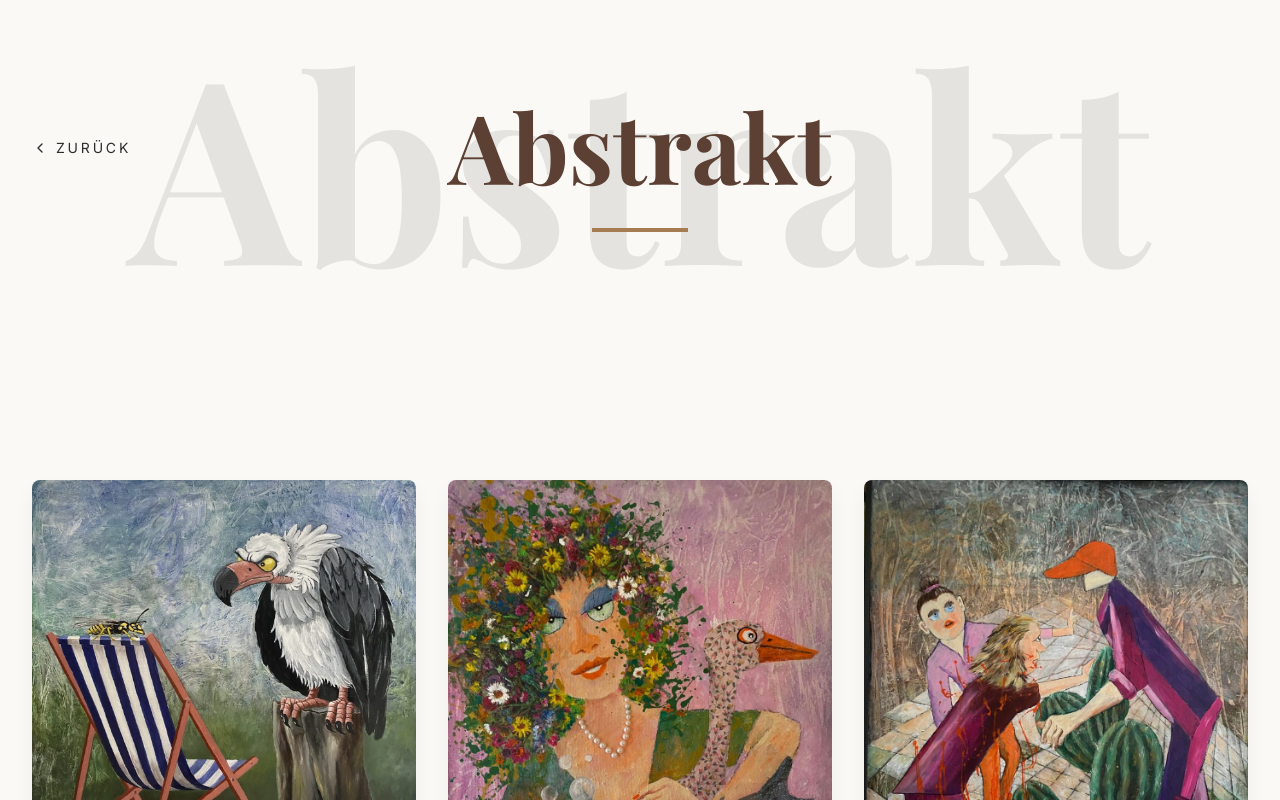
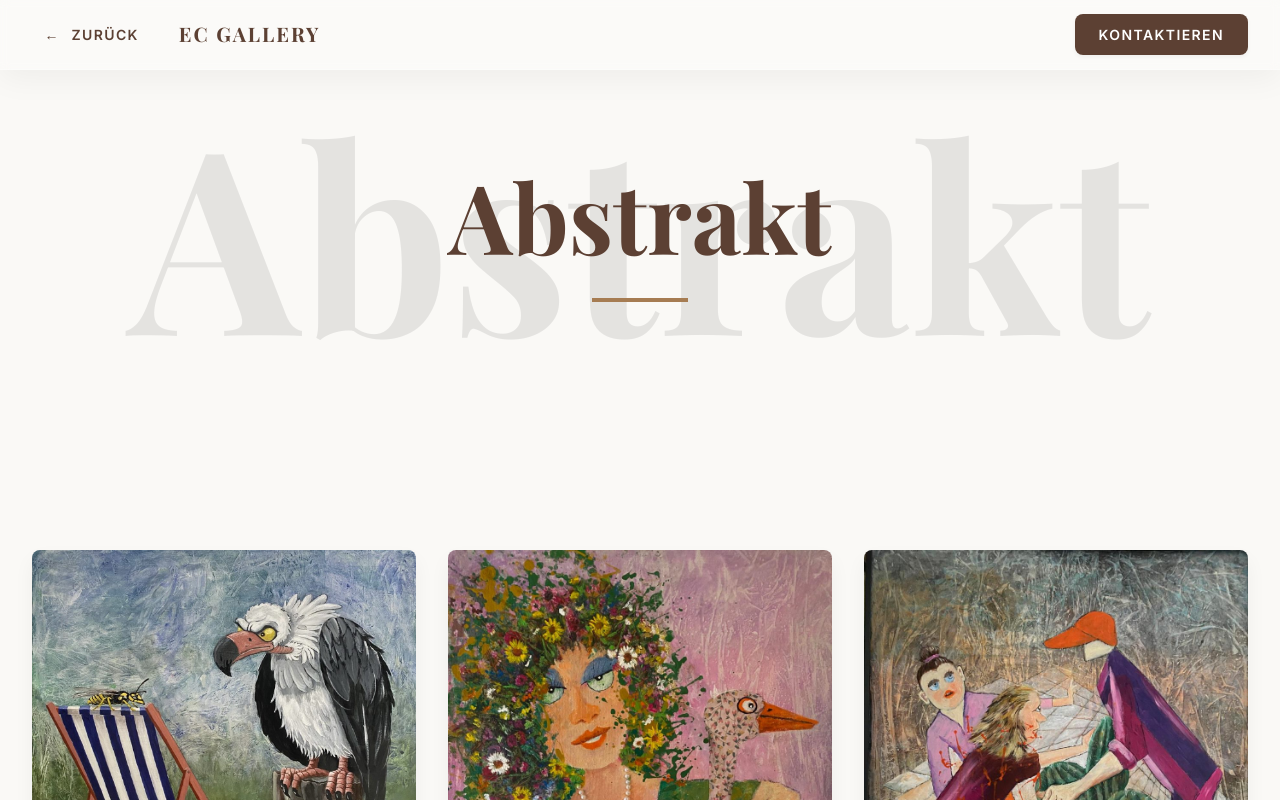
Before and after one commit to christjunior96/ec-gallery, a Next.js app: page /Abstrakt in a window 1280 px wide. Shown: the top 800 px of the page. Built offline with nearby package versions, Linux system fonts and the light colour scheme; a web font is replaced by a local one.

Commit message:
Add navbar

```diff
--- a/src/app/globals.css
+++ b/src/app/globals.css
@@ -51,6 +51,7 @@ body {
   line-height: 1.7;
   -webkit-font-smoothing: antialiased;
   -moz-osx-font-smoothing: grayscale;
+  padding-top: 70px;
 }
 
 h1, h2, h3, h4, .serif {
@@ -82,6 +83,9 @@ a {
   }
   .container {
     padding: 0 1.5rem;
+  }
+  body {
+    padding-top: 60px;
   }
 }
 
--- a/src/app/layout.tsx
+++ b/src/app/layout.tsx
@@ -21,6 +21,8 @@ export const viewport = {
   themeColor: "#5c4033",
 };
 
+import Navbar from "@/components/Navbar";
+
 export default function RootLayout({
   children,
 }: Readonly<{
@@ -29,6 +31,7 @@ export default function RootLayout({
   return (
     <html lang="de" suppressHydrationWarning>
       <body className={`${playfair.variable} ${inter.variable} antialiased`} suppressHydrationWarning>
+        <Navbar />
         {children}
       </body>
     </html>
--- a/src/components/CategoryHeader.tsx
+++ b/src/components/CategoryHeader.tsx
@@ -22,17 +22,7 @@ export default function CategoryHeader({ title }: CategoryHeaderProps) {
             </motion.div>
 
             <div className={`${styles.content} container`}>
-                <motion.div
-                    initial={{ opacity: 0, x: -20 }}
-                    animate={{ opacity: 1, x: 0 }}
-                    transition={{ delay: 0.5 }}
-                    className={styles.backLinkWrapper}
-                >
-                    <Link href="/" className={styles.backLink}>
-                        <ChevronLeft size={16} />
-                        Zurück
-                    </Link>
-                </motion.div>
+
 
                 <motion.h1
                     initial={{ opacity: 0, y: 20 }}
--- /dev/null
+++ b/src/components/Navbar.module.css
@@ -0,0 +1,96 @@
+.navbar {
+  position: fixed;
+  top: 0;
+  left: 0;
+  right: 0;
+  height: 70px;
+  z-index: 1000;
+  display: flex;
+  align-items: center;
+  transition: var(--transition-base);
+  padding: 0 2rem;
+}
+
+.glass {
+  background: rgba(255, 255, 255, 0.25);
+  -webkit-backdrop-filter: blur(5px);
+  backdrop-filter: blur(5px);
+  border-bottom: 1px solid rgba(255, 255, 255, 0.3);
+  box-shadow: 0 8px 32px 0 rgba(0, 0, 0, 0.05);
+}
+
+.container {
+  max-width: var(--max-width);
+  width: 100%;
+  margin: 0 auto;
+  display: flex;
+  justify-content: space-between;
+  align-items: center;
+}
+
+.left {
+  display: flex;
+  gap: 1.5rem;
+  align-items: center;
+}
+
+.logo {
+  font-size: 1.25rem;
+  font-weight: 700;
+  color: var(--color-brand-primary);
+  letter-spacing: 0.1em;
+  text-transform: uppercase;
+}
+
+.backButton {
+  display: flex;
+  align-items: center;
+  gap: 0.5rem;
+  font-size: 0.875rem;
+  text-transform: uppercase;
+  letter-spacing: 0.1em;
+  font-weight: 600;
+  color: var(--color-brand-primary);
+  padding: 0.5rem 1rem;
+  border-radius: var(--border-radius-sm);
+  transition: var(--transition-fast);
+}
+
+.backButton:hover {
+  background: rgba(92, 64, 51, 0.1);
+  transform: translateX(-3px);
+}
+
+.contactButton {
+  background-color: var(--color-brand-primary);
+  color: white;
+  padding: 0.75rem 1.5rem;
+  border-radius: var(--border-radius-sm);
+  font-size: 0.875rem;
+  font-weight: 600;
+  text-transform: uppercase;
+  letter-spacing: 0.1em;
+  transition: var(--transition-base);
+  box-shadow: var(--shadow-sm);
+}
+
+.contactButton:hover {
+  background-color: var(--color-brand-secondary);
+  box-shadow: var(--shadow-md);
+  transform: translateY(-2px);
+}
+
+@media (max-width: 768px) {
+  .navbar {
+    padding: 0 1rem;
+    height: 60px;
+  }
+
+  .logo {
+    font-size: 1rem;
+  }
+
+  .backButton {
+    padding: 0.4rem 0.8rem;
+  }
+}
--- /dev/null
+++ b/src/components/Navbar.tsx
@@ -0,0 +1,44 @@
+"use client";
+
+import Link from "next/link";
+import { usePathname } from "next/navigation";
+import styles from "./Navbar.module.css";
+import { motion } from "framer-motion";
+
+export default function Navbar() {
+    const pathname = usePathname();
+    const isHome = pathname === "/";
+
+    return (
+        <nav className={`${styles.navbar} ${styles.glass}`}>
+            <div className={styles.container}>
+                <div className={styles.left}>
+                    {!isHome && (
+                        <Link href="/" className={styles.backButton}>
+                            <motion.span
+                                initial={{ x: 0 }}
+                                animate={{ x: [0, -4, 0] }}
+                                transition={{ repeat: Infinity, duration: 1.5, ease: "easeInOut" }}
+                            >
+                                ←
+                            </motion.span>
+                            <span>Zurück</span>
+                        </Link>
+                    )}
+                    <Link href="/" className={`${styles.logo} serif`}>
+                        EC Gallery
+                    </Link>
+                </div>
+
+                <div className={styles.right}>
+                    <a
+                        href="mailto:christeerika@icloud.com"
+                        className={styles.contactButton}
+                    >
+                        Kontaktieren
+                    </a>
+                </div>
+            </div>
+        </nav>
+    );
+}
```
